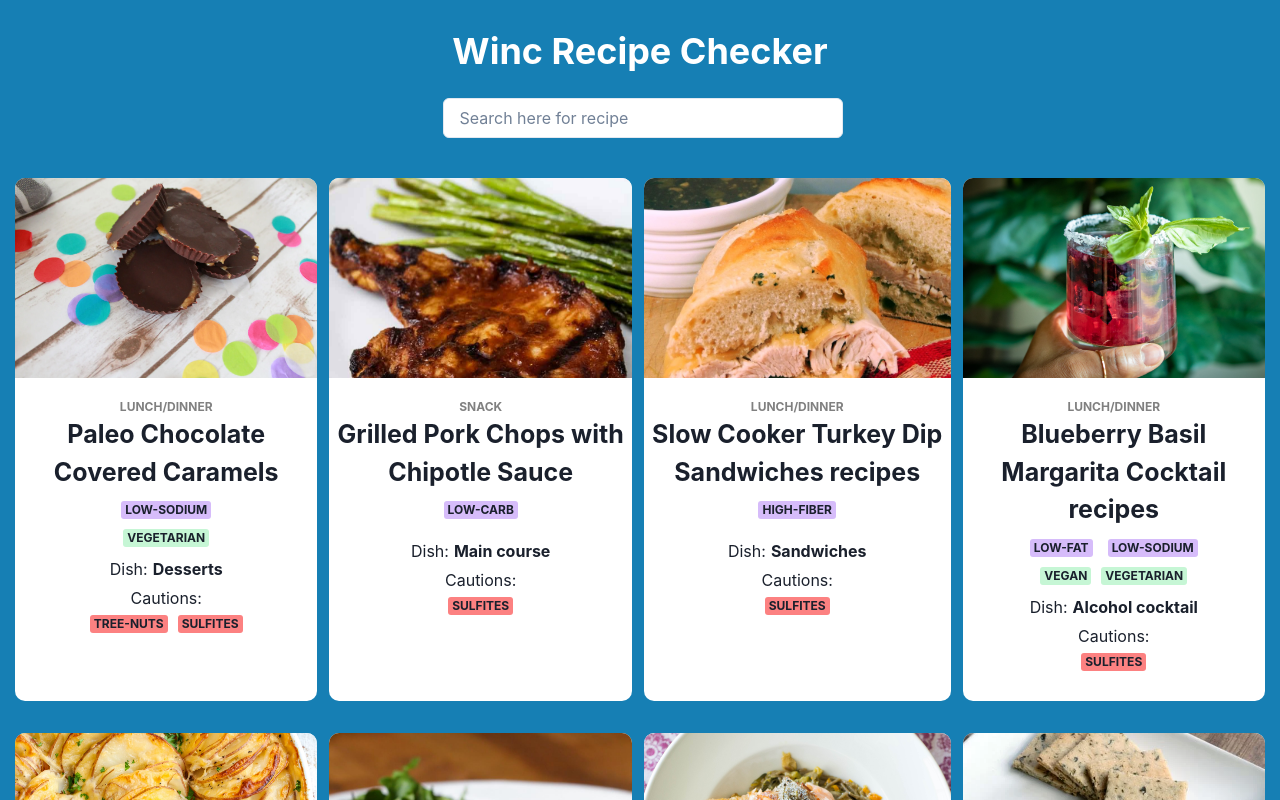
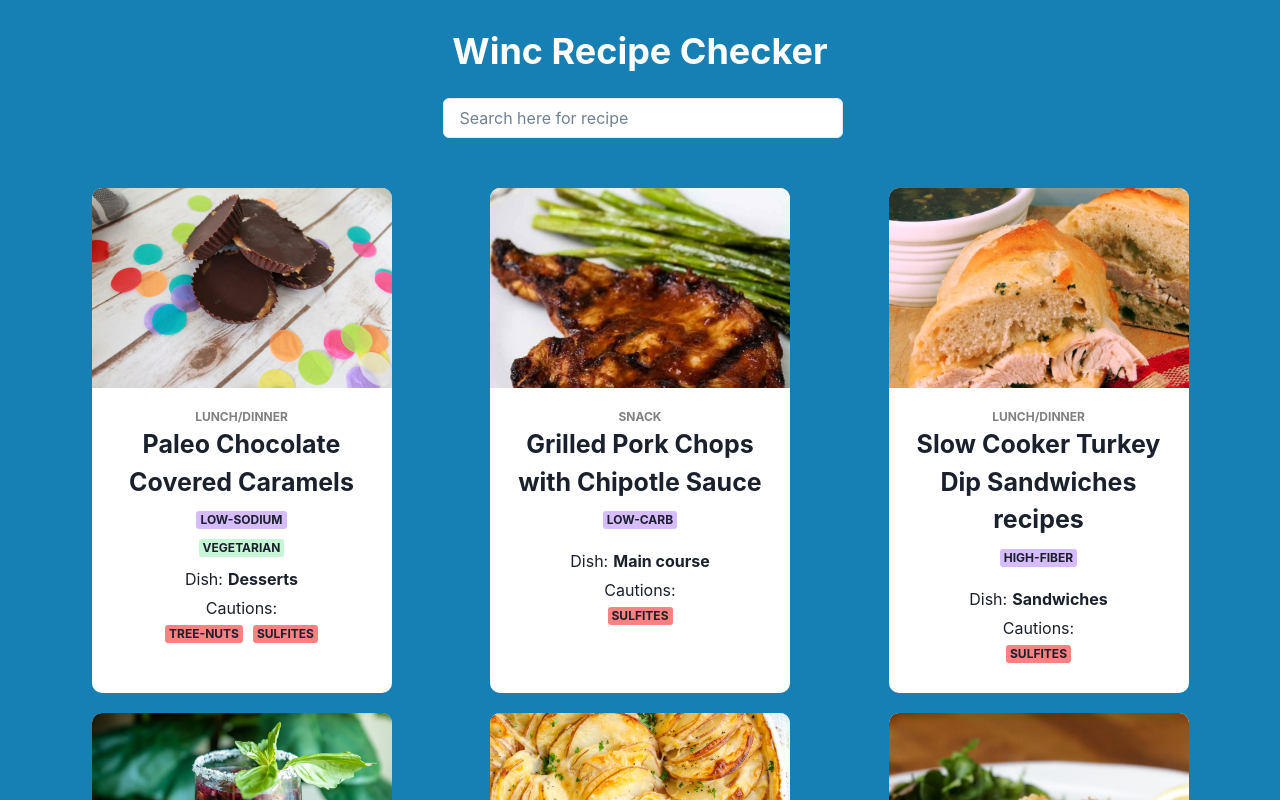
Before and after one commit to alexandrahendriks/REACT_Recipe_App, a React (Vite) app: page / in a window 1280 px wide. Shown: the top 800 px of the page. Built offline with nearby package versions, Linux system fonts and the light colour scheme.

Commit message:
added flexbox

```diff
--- a/src/components/DisplayRecipes.jsx
+++ b/src/components/DisplayRecipes.jsx
@@ -1,18 +1,19 @@
-import { Grid } from "@chakra-ui/react";
+import { Grid, Flex } from "@chakra-ui/react";
 import { DisplayRecipe } from "./UI/DisplayRecipe";
 
 export const DisplayRecipes = ({ recipes, onClick }) => {
   return (
-    <Grid
-      className="recipes-grid"
-      gridTemplateColumns={{
-        base: "repeat(1, 1fr)",
-        md: "repeat(2, 1fr)",
-        lg: "repeat(4, 1fr)",
-      }}
-      gridTemplateRows={"auto"}
-      gap={3}
-      justifyContent={{ lg: "center" }}
+    <Flex
+      className="flex-wrapper"
+      flexDir={{ base: "column", md: "row" }}
+      flexWrap={"wrap"}
+      width={"100%"}
+      flexBasis="50px"
+      grow={"1"}
+      shrink="0"
+      columnGap={"8"}
+      m="10px"
+      justifyContent={"space-evenly"}
     >
       {recipes.map((recipe) => (
         <DisplayRecipe
@@ -35,6 +36,21 @@ export const DisplayRecipes = ({ recipes, onClick }) => {
           })}
         />
       ))}
-    </Grid>
+    </Flex>
   );
 };
+
+{
+  /* <Grid
+  className="recipes-grid"
+  gridTemplateColumns={{
+    base: "repeat(1, 1fr)",
+    md: "repeat(2, 1fr)",
+    lg: "repeat(4, 1fr)",
+  }}
+  gridTemplateRows={"auto"}
+  gap={3}
+  justifyContent={{ lg: "center" }}
+></Grid>;
+ */
+}
--- a/src/components/UI/DisplayRecipe.jsx
+++ b/src/components/UI/DisplayRecipe.jsx
@@ -16,10 +16,14 @@ export const DisplayRecipe = ({
     <Flex
       className="recipes"
       backgroundColor="white"
-      flexDirection={"column"}
+      flexDirection={{ base: "column" }}
       marginBottom={"20px"}
       borderTopRadius={"10px"}
       borderBottomRadius={"10px"}
+      maxWidth={{ base: "300px" }}
+      flexBasis="300px"
+      grow="1"
+      shrink="0"
       id={id}
       onClick={() => onClick(recipe)}
     >
@@ -37,9 +41,13 @@ export const DisplayRecipe = ({
         className="text"
         display={"flex"}
         flexDirection={"column"}
+        //width={"200%"}
+
         alignItems={"center"}
         pt={"20px"}
         pb={"20px"}
+        ml={"10px"}
+        mr={"10px"}
       >
         <Badge className="meal-type" color={"grey"} backgroundColor={"white"}>
           {mealType}
--- a/src/pages/RecipesPage.jsx
+++ b/src/pages/RecipesPage.jsx
@@ -13,7 +13,7 @@ export const RecipesPage = () => {
       className="App"
       padding="0px"
       backgroundColor="rgb(22, 127, 180)"
-      maxWidth="auto"
+      maxWidth="100vw"
       minHeight="100vh"
       textAlign="center"
     >
@@ -24,6 +24,7 @@ export const RecipesPage = () => {
       ) : (
         <>
           <Center
+            className="main-paige"
             pt="30px"
             pb="80px"
             display="flex"
```
